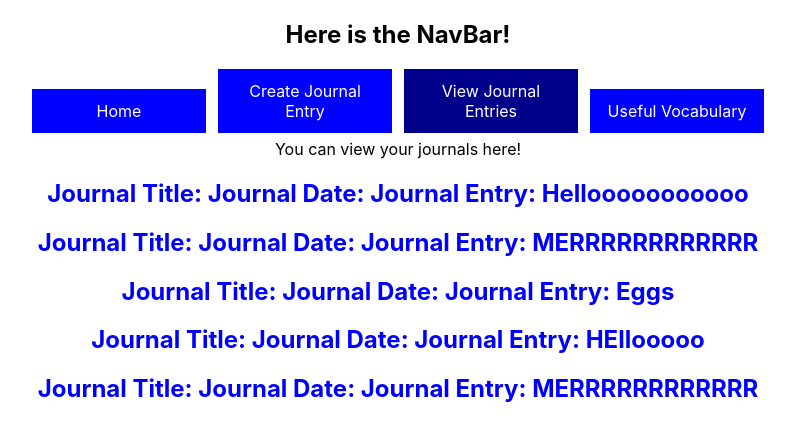
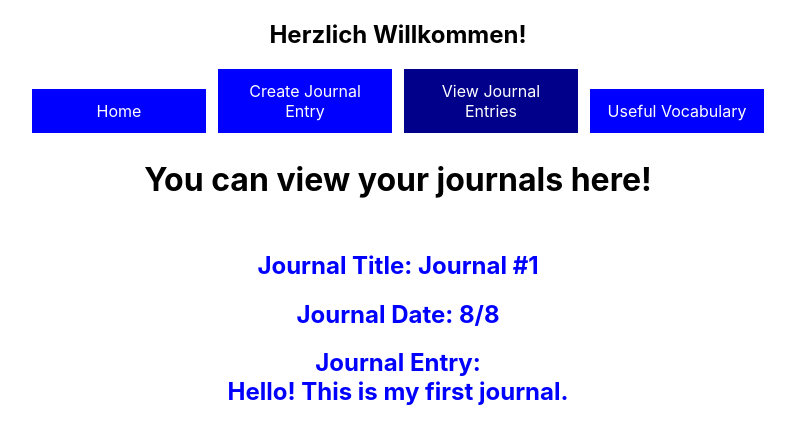
Before and after one commit to patrickyoung281/phase-2-project, a React (Create React App) app: page /displayjournals in a window 1280 px wide. Shown: the top 444 px of the page, without its empty margins (242-1037 px from the left). Built offline with nearby package versions, Linux system fonts and the light colour scheme; data requests are answered from the project's data file.

Commit message:
Journal Card Creator styled

```diff
--- a/db.json
+++ b/db.json
@@ -19,49 +19,13 @@
       "title": ""
     },
     {
-      "GermanWord": "",
-      "EnglishWord": "",
+      "GermanWord": "die Wohnung",
+      "EnglishWord": "Apartment",
       "Type": "",
-      "journalEntry": "Hellooooooooooo",
-      "date": "",
-      "title": "",
+      "journalEntry": "Hello! This is my first journal. ",
+      "date": "8/8",
+      "title": "Journal #1",
       "id": 3
-    },
-    {
-      "GermanWord": "",
-      "EnglishWord": "",
-      "Type": "",
-      "journalEntry": "MERRRRRRRRRRRR",
-      "date": "",
-      "title": "",
-      "id": 4
-    },
-    {
-      "GermanWord": "",
-      "EnglishWord": "",
-      "Type": "",
-      "journalEntry": "Eggs",
-      "date": "",
-      "title": "",
-      "id": 5
-    },
-    {
-      "GermanWord": "",
-      "EnglishWord": "",
-      "Type": "",
-      "journalEntry": "HEllooooo",
-      "date": "",
-      "title": "",
-      "id": 6
-    },
-    {
-      "GermanWord": "",
-      "EnglishWord": "",
-      "Type": "",
-      "journalEntry": "MERRRRRRRRRRRR",
-      "date": "",
-      "title": "",
-      "id": 7
     }
   ]
 }
--- a/src/App.css
+++ b/src/App.css
@@ -39,6 +39,7 @@
 
 .journalCards {
   color: blue;
+  padding: 10px;
 }
 
 #journalEntryBox {
@@ -47,3 +48,7 @@
   margin-top: 15px;
   margin-bottom: 15px;
 }
+
+.vocabCard {
+  padding: 10px;
+}
--- a/src/components/App.js
+++ b/src/components/App.js
@@ -6,8 +6,6 @@ import DisplayJournals from "./DisplayJournals";
 import Vocab from "./Vocab";
 import { Route } from "react-router-dom";
 import "../"
-
-
 
 function App() {
 
--- a/src/components/DisplayJournals.js
+++ b/src/components/DisplayJournals.js
@@ -18,7 +18,10 @@ useEffect (()=>{
 
     return (
 
-        <div>You can view your journals here! {allJournals}</div>
+        <div>
+            <h1>You can view your journals here!</h1>
+            <div>{allJournals}</div>
+        </div>
     )
 }
 export default DisplayJournals;
--- a/src/components/Home.js
+++ b/src/components/Home.js
@@ -4,7 +4,11 @@ function Home () {
 
     return (
         <div>
-            <h2>I'm home!</h2>
+            <h2>Welcome to your personal journal creator!</h2>
+            <h3>You can use this website to keep an electronic journal in German.</h3>
+            <h3><strong>Directions</strong></h3>
+            <h3>Click "Create Journal" to write a journal entry. You should also record important vocabulary words that are helpful for writing a journal entry.</h3>
+            <h3>Click "View Journals" to view all of the journals you have written.</h3>
         </div>
     )
 }
--- a/src/components/JournalCardCreator.js
+++ b/src/components/JournalCardCreator.js
@@ -2,11 +2,11 @@ import React, { useEffect, useState } from "react";
 
 function JournalCardCreator ( {title, date, journal} ) {
 
-    return  <h2 class="journalCards">
-                Journal Title: {title}
-                Journal Date: {date}
-                Journal Entry: {journal}
-            </h2>
+    return  <div class="journalCards">
+                <h2><strong>Journal Title:</strong> {title} </h2>
+                <h2><strong>Journal Date:</strong> {date} </h2>
+                <h2><strong>Journal Entry:</strong><br></br> {journal}</h2>
+            </div>
 }
 
 export default JournalCardCreator;
--- a/src/components/NavBar.js
+++ b/src/components/NavBar.js
@@ -15,7 +15,7 @@ function NavBar () {
 
     return (
         <div>
-            <h2>Here is the NavBar!</h2>
+            <h2>Herzlich Willkommen!</h2>
             <NavLink
                 to="/"
                 exact
--- a/src/components/VocabCardCreator.js
+++ b/src/components/VocabCardCreator.js
@@ -4,9 +4,11 @@ function VocabCardCreator ({ germanWord, englishWord, id, type }) {
 
 return (
     <div>
-        <div className ={type} id={id} key={type}>
-            <div className="germanWord">{germanWord}</div>
-            <div className="englishWord">{englishWord}</div>
+        <div className="vocabCard" id={id} key={type}>
+            <div><strong>Word #{id}</strong></div>
+            <br></br>
+            <div className="germanWord"><strong>German:</strong> {germanWord}</div>
+            <div className="englishWord"><strong>English:</strong> {englishWord}</div>
         </div>
     </div>
 )
```
